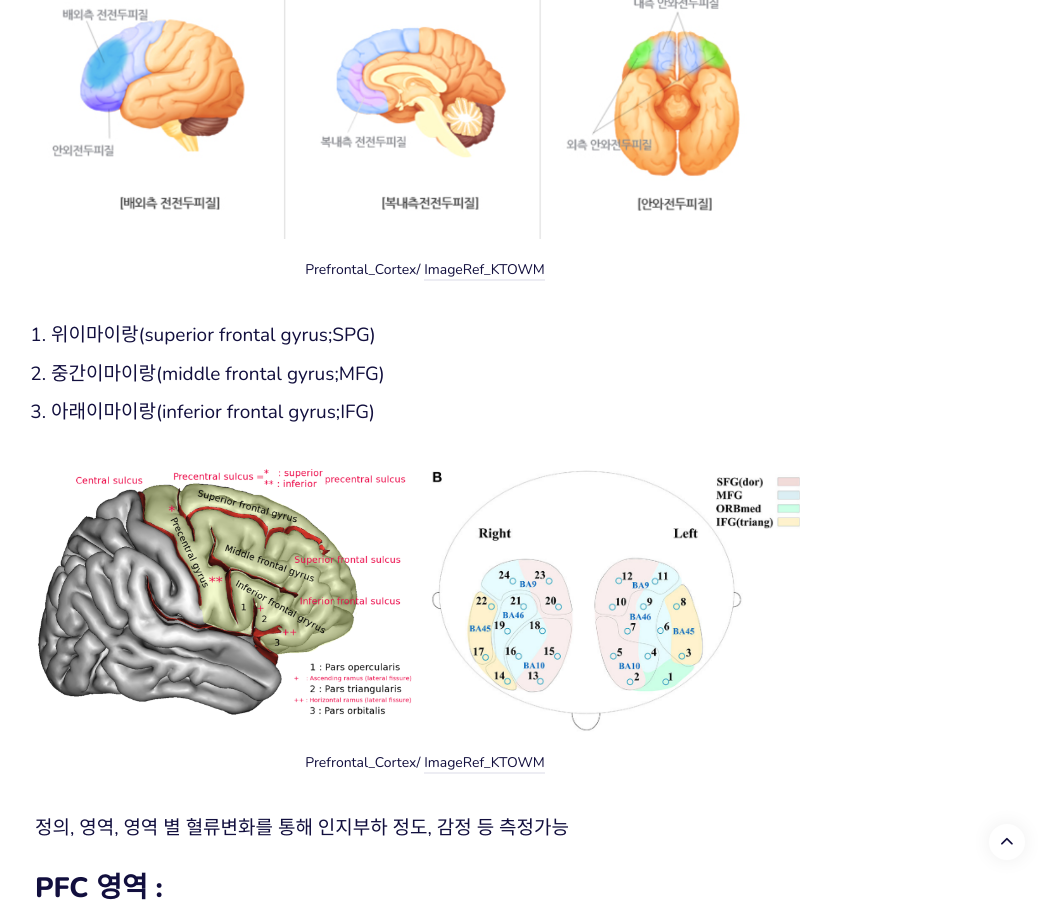
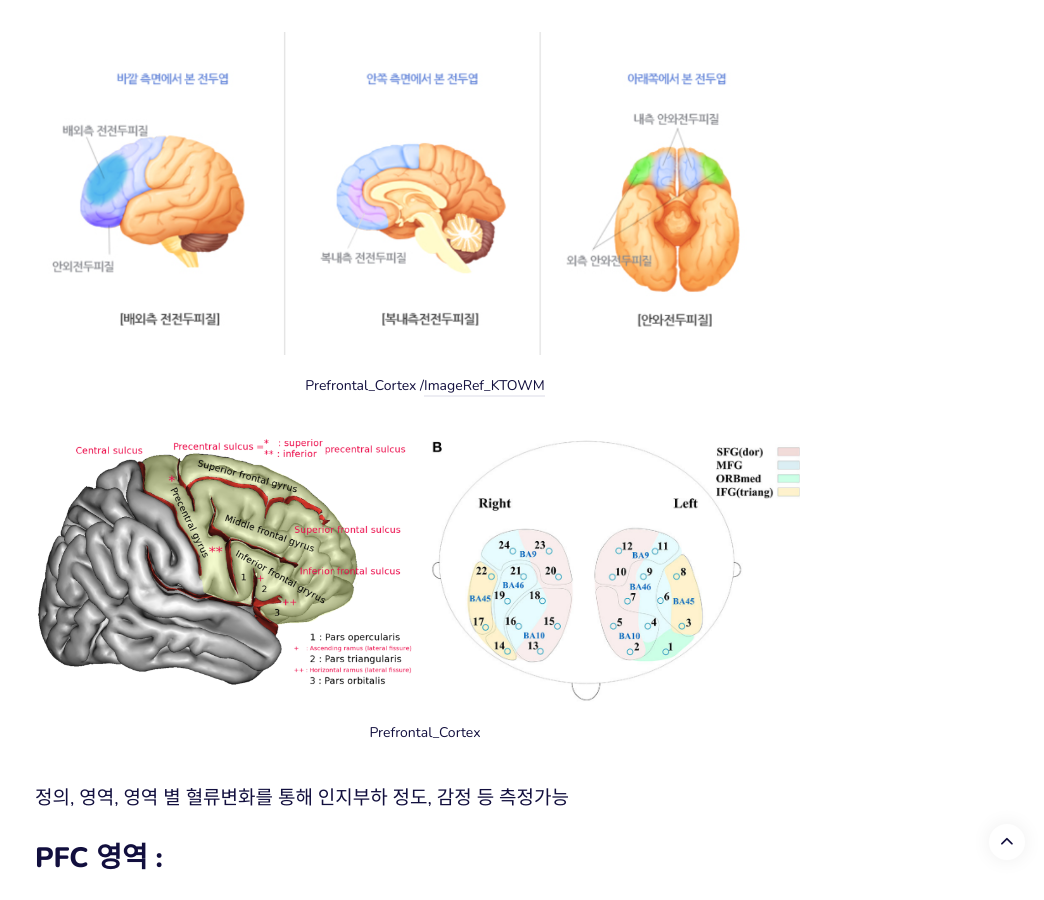
Before and after one commit to HongDaye71/HongDaye71.github.io, a Jekyll site: the page built from _posts/2022-01-16-Prefrontal_Cortex.markdown, in a window 1280 px wide and 900 px high, scrolled down 2039 px. Shown: the whole window, without its empty margins (215-1259 px from the left). Built offline with Jekyll 4.4.1, drawn with Linux system fonts in a browser that asks for light colours; comment, search, counter and statistics services are not loaded.

Commit message:
Update 2022-01-16-Prefrontal_Cortex.markdown

```diff
--- a/_posts/2022-01-16-Prefrontal_Cortex.markdown
+++ b/_posts/2022-01-16-Prefrontal_Cortex.markdown
@@ -18,24 +18,23 @@ tags:   [Research, Brain(PFC)]
 1. 배외측 전전두피질(Dorsolateral prefrontal cortex;DLPFC)<br/>
 2. 복내측전전두피질(Ventrolateral prefrontal cortex;VLPFC)<br/>
 3. 안와전두피질(Orbitofrontal Cortex;OFC)<br/>
-
-<div class="gallery-box">
-  <div class="gallery">
-    <img src="/images/Posting/ResearchReview/fNIRS/19.png" alt="Project">
-  </div>
-    <em>Prefrontal_Cortex/ <a href="https://www.ktown1st.com/blog/BodynbrainWilshire/15039" target="_blank">ImageRef_KTOWM</a></em>
-</div>
-
 4. 위이마이랑(superior frontal gyrus;SPG)<br/>
 5. 중간이마이랑(middle frontal gyrus;MFG)<br/>
 6. 아래이마이랑(inferior frontal gyrus;IFG)<br/>
 
 <div class="gallery-box">
   <div class="gallery">
+    <img src="/images/Posting/ResearchReview/fNIRS/19.png" alt="Project">
+  </div>
+    <em>Prefrontal_Cortex /<a href="https://www.ktown1st.com/blog/BodynbrainWilshire/15039" target="_blank">ImageRef_KTOWM</a></em>
+</div>
+
+<div class="gallery-box">
+  <div class="gallery">
     <img src="/images/Posting/ResearchReview/fNIRS/14.png" alt="Project">
     <img src="/images/Posting/ResearchReview/fNIRS/18.png" alt="Project">
   </div>
-    <em>Prefrontal_Cortex/ <a href="https://www.ktown1st.com/blog/BodynbrainWilshire/15039" target="_blank">ImageRef_KTOWM</a></em>
+    <em>Prefrontal_Cortex</em>
 </div>
 
 정의, 영역, 영역 별 혈류변화를 통해 인지부하 정도, 감정 등 측정가능
```
